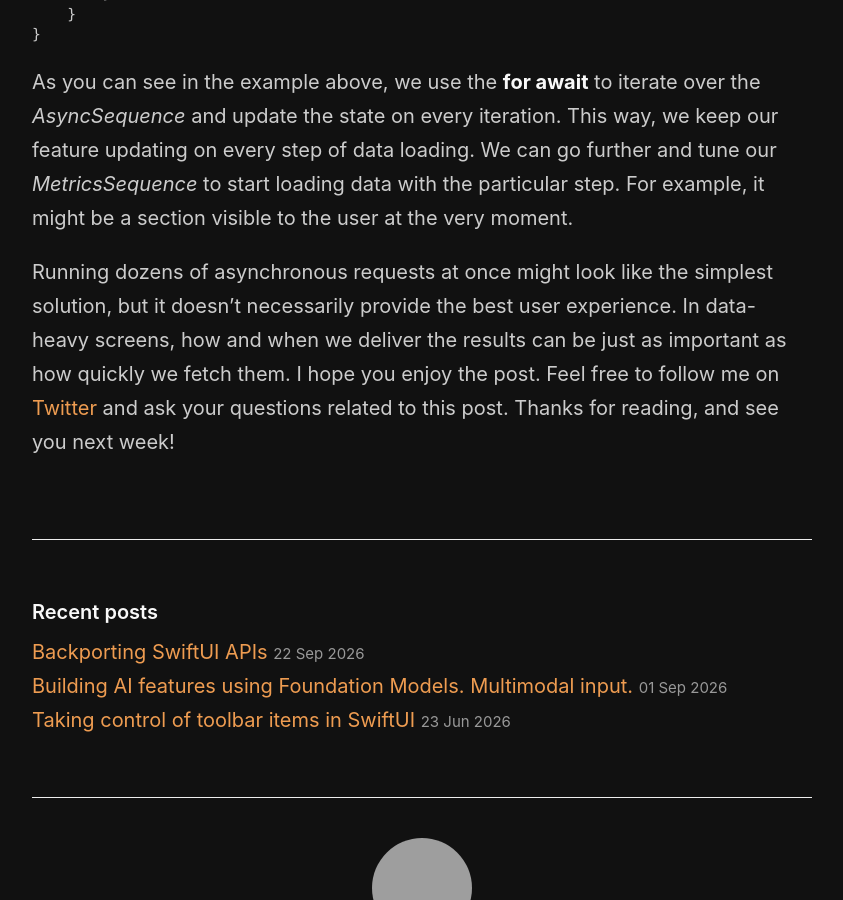
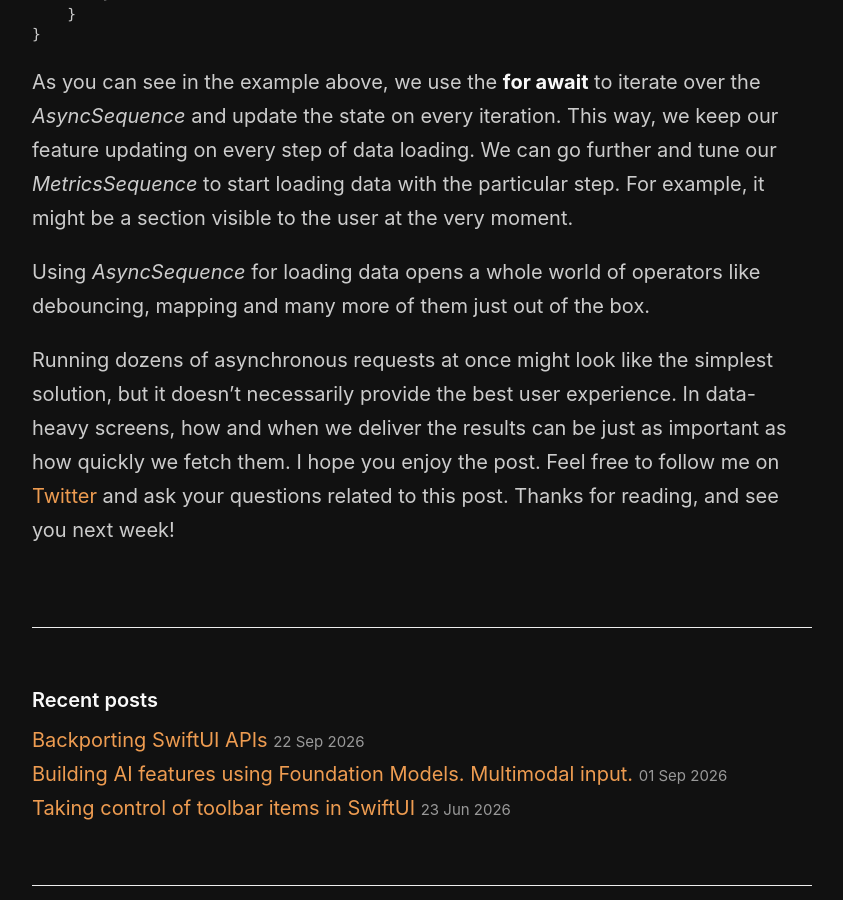
Before and after one commit to mecid/mecid.github.io, a Jekyll site: the page built from _posts/2026-09-29-iterative-data-loading-in-swift.md, in a window 1280 px wide and 900 px high, scrolled down 4447 px. Shown: the whole window, without its empty margins (218-1061 px from the left). Built offline with Jekyll 4.4.1, drawn with Linux system fonts in a browser that asks for light colours; grey boxes are pictures that could not be loaded.

Commit message:
small improvement to the iterative data loading post

```diff
--- a/_posts/2026-09-29-iterative-data-loading-in-swift.md
+++ b/_posts/2026-09-29-iterative-data-loading-in-swift.md
@@ -156,4 +156,6 @@ Take a look at how we handle Cooperative Cancellation and return *nil* whenever
 
 As you can see in the example above, we use the **for await** to iterate over the *AsyncSequence* and update the state on every iteration. This way, we keep our feature updating on every step of data loading. We can go further and tune our *MetricsSequence* to start loading data with the particular step. For example, it might be a section visible to the user at the very moment.
 
+Using *AsyncSequence* for loading data opens a whole world of operators like debouncing, mapping and many more of them just out of the box.
+
 Running dozens of asynchronous requests at once might look like the simplest solution, but it doesn’t necessarily provide the best user experience. In data-heavy screens, how and when we deliver the results can be just as important as how quickly we fetch them. I hope you enjoy the post. Feel free to follow me on [Twitter](https://twitter.com/mecid) and ask your questions related to this post. Thanks for reading, and see you next week!
```
